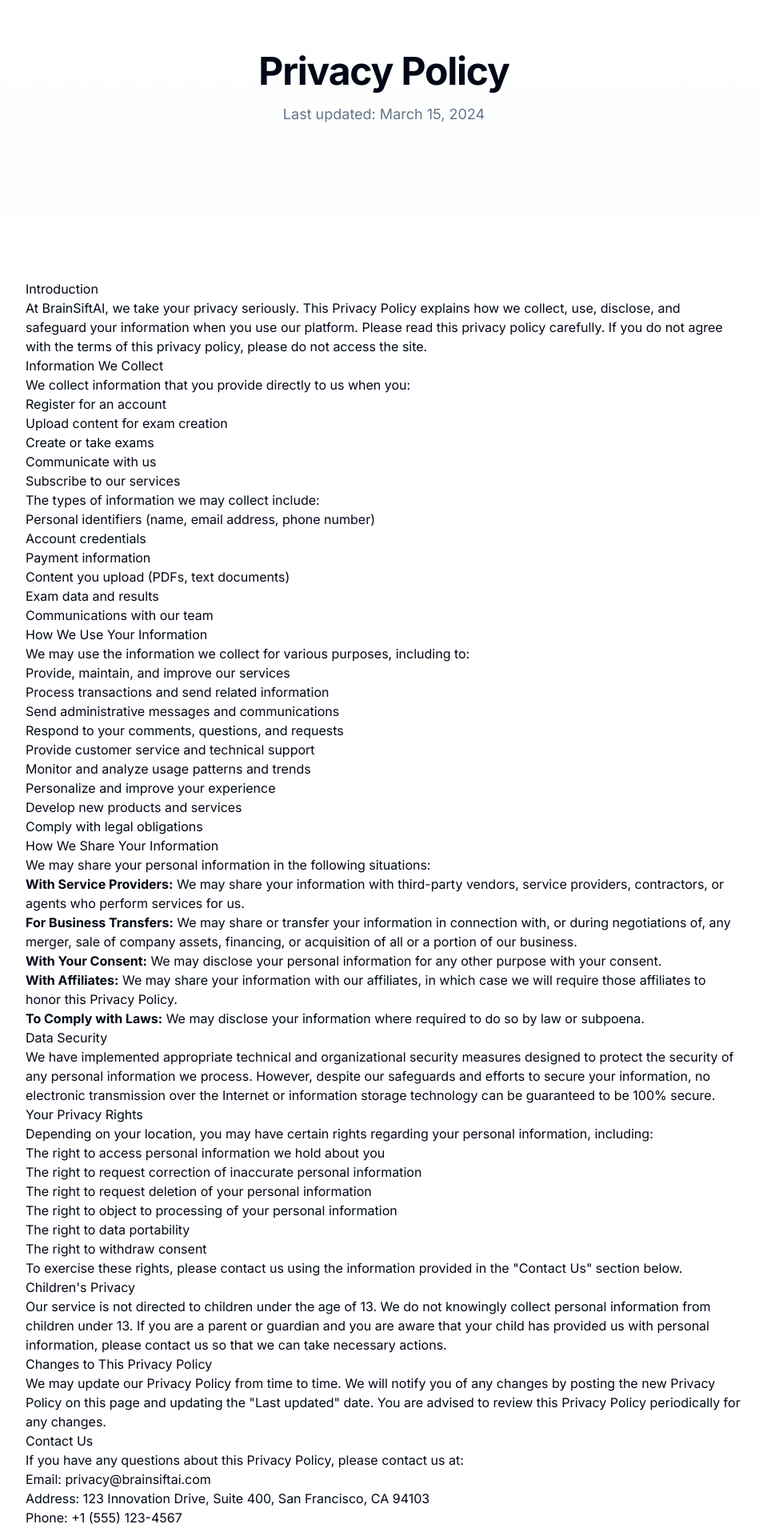
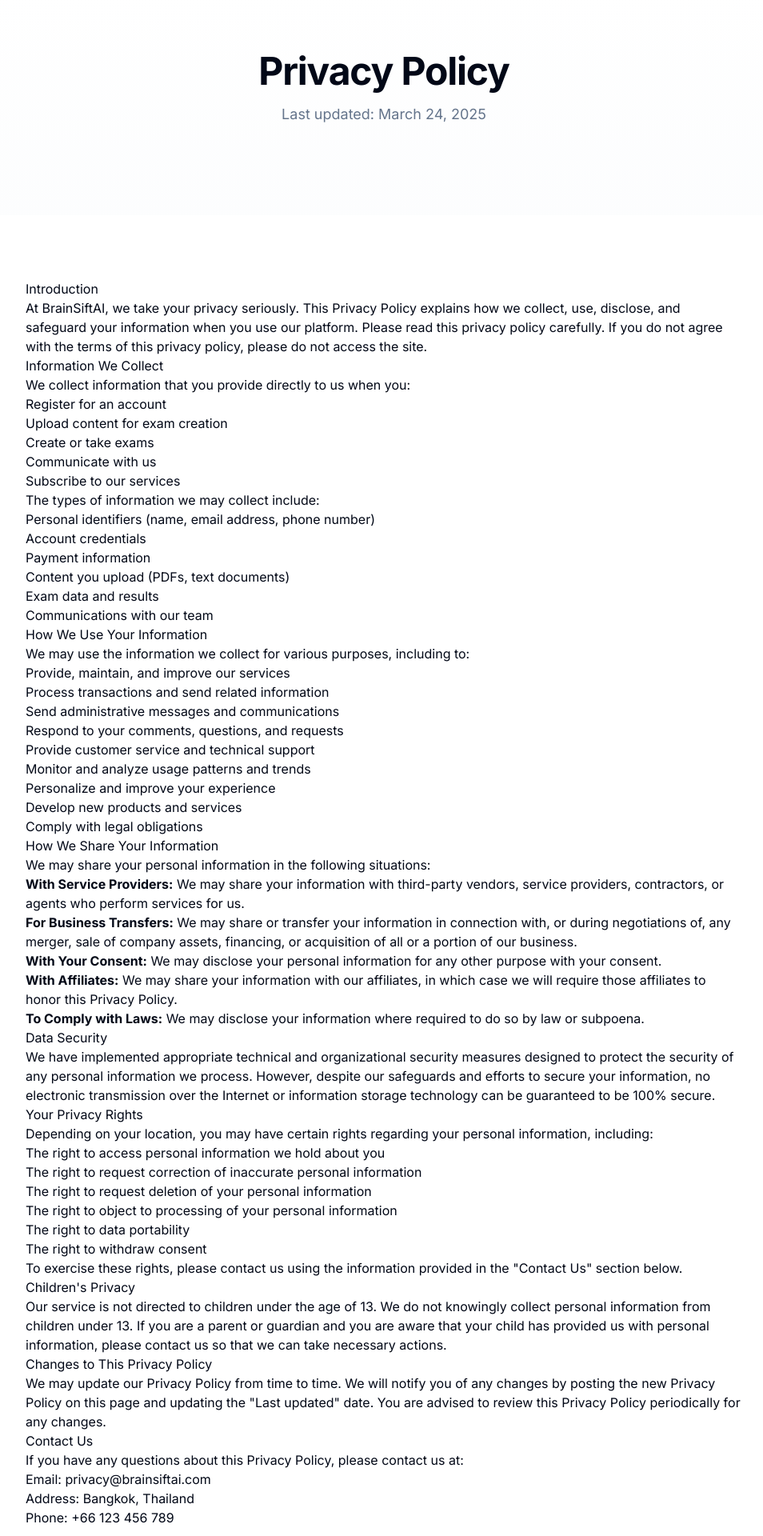
Before and after one commit to ScriptBloxX/BrainSiftAI-Frontend, a Next.js app: page /privacy in a window 1280 px wide. Shown: the part 80-2000 px from the top of the page at 80% size, without its empty margins (160-1114 px from the left). Built offline with nearby package versions, Linux system fonts and the light colour scheme.

Commit message:
update privacy

```diff
--- a/app/privacy/page.tsx
+++ b/app/privacy/page.tsx
@@ -15,7 +15,7 @@
         <section className="py-20 px-4 md:px-6 bg-gradient-to-b from-background to-secondary/20">
           <div className="container mx-auto max-w-4xl text-center">
             <h1 className="text-4xl md:text-5xl font-bold tracking-tight mb-4">Privacy Policy</h1>
-            <p className="text-lg text-muted-foreground max-w-2xl mx-auto mb-8">Last updated: March 15, 2024</p>
+            <p className="text-lg text-muted-foreground max-w-2xl mx-auto mb-8">Last updated: March 24, 2025</p>
           </div>
         </section>
 
@@ -133,9 +133,9 @@
               <p>
                 Email: privacy@brainsiftai.com
                 <br />
-                Address: 123 Innovation Drive, Suite 400, San Francisco, CA 94103
+                Address: Bangkok, Thailand
                 <br />
-                Phone: +1 (555) 123-4567
+                Phone: +66 123 456 789
               </p>
             </div>
 
```
